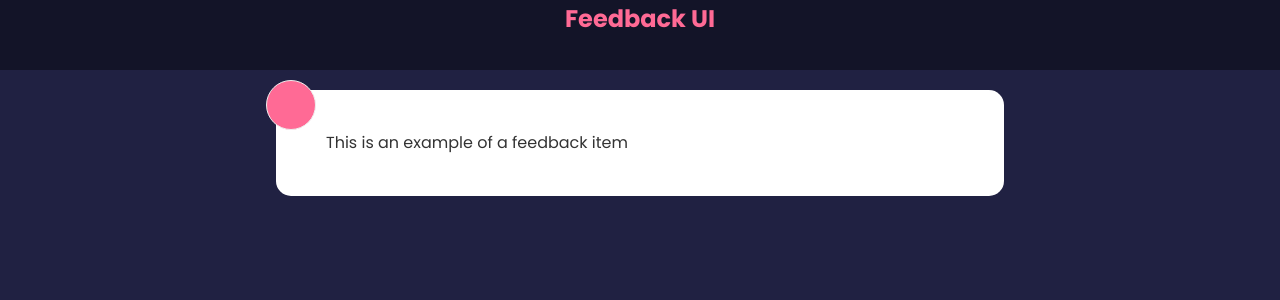
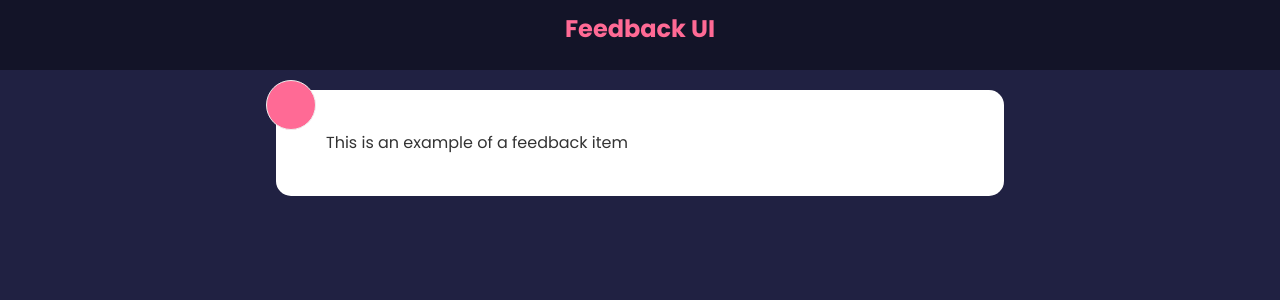
Before and after one commit to shekinahmanyi/react-project-feedback-app, a React (Create React App) app: page / in a window 1280 px wide. Shown: the top 300 px of the page. Built offline with nearby package versions, Linux system fonts and the light colour scheme.

Commit message:
feat:added the css styling file

```diff
--- a/src/index.css
+++ b/src/index.css
@@ -28,7 +28,8 @@ header {
   justify-content: space-between;
   align-items: center;
   text-align: center;
-  margin-bottom: 20px;
+  margin-bottom: 10px;
+  padding-top: 10px;
 }
 
 .card {
```
